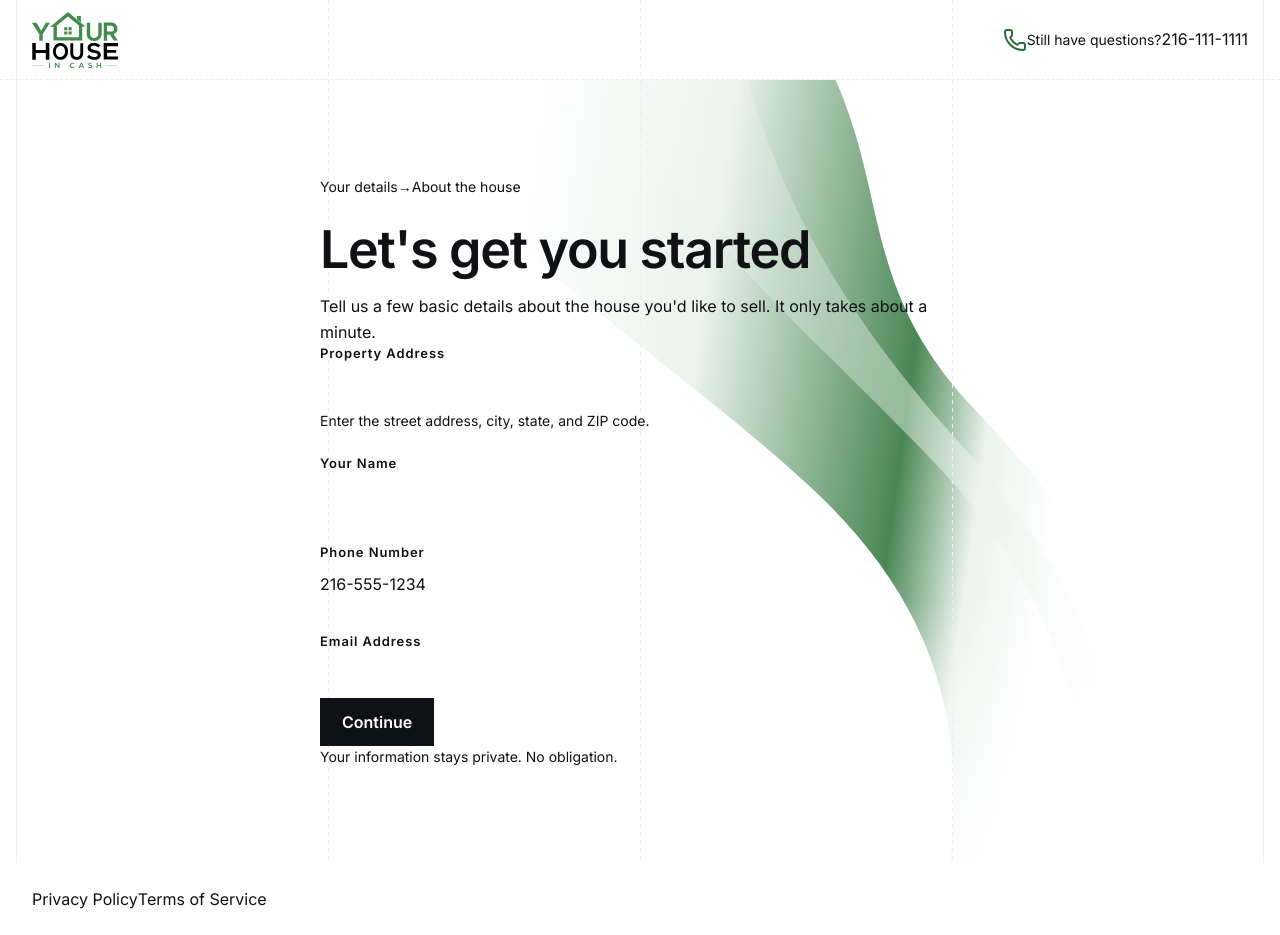
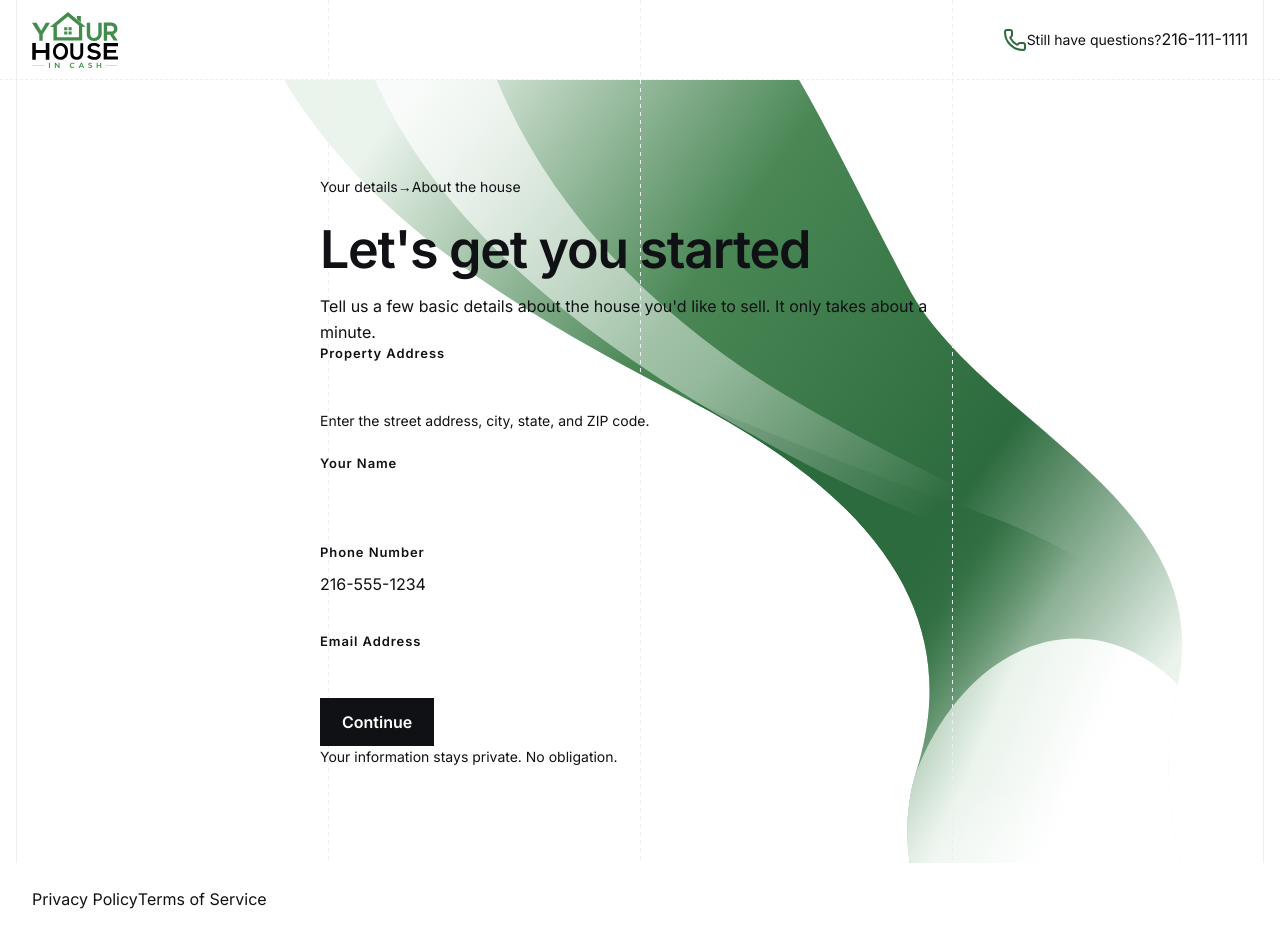
Before and after one commit to YHICAdmin/your-house-in-cash, a Next.js app: page /get-cash-offer in a window 1280 px wide. Built offline with nearby package versions, Linux system fonts and the light colour scheme.

Commit message:
feat: add static layered ribbon to seller form background

```diff
--- a/src/components/seller/seller-form.module.css
+++ b/src/components/seller/seller-form.module.css
@@ -1,6 +1,8 @@
 .main { overflow-x: clip; min-height: calc(100svh - 64px); }
 .background { position: absolute; inset: 0; z-index: -2; overflow: hidden; pointer-events: none; }
-.ribbon { position: absolute; width: 100%; min-width: 48rem; height: auto; max-width: none; left: 50%; transform: translateX(-50%); top: 0; }
+.ribbon { position: absolute; width: 48rem; height: auto; max-width: none; left: calc(50% + var(--spacing-l)); transform: translateX(-50%); top: 0; }
+@media (min-width: 48rem) { .ribbon { width: max(100%, 60rem); left: calc(50% + var(--spacing-s)); } }
+@media (min-width: 75rem) { .ribbon { width: 100%; left: 50%; } }
 .card { position: relative; width: 100%; max-width: 640px; margin-inline: auto; padding: var(--spacing-l); border-radius: var(--radius-medium); background: var(--color-surface); box-shadow: var(--shadow-floating); }
 .progress { display: flex; align-items: center; gap: var(--spacing-xs); margin-bottom: var(--spacing-m); color: var(--color-text-muted); }
 .progress li[aria-current="step"] { color: var(--color-brand); }
```
Also changed, not shown: project-documentation/website-specification/seller-form-page.md (+9 -7 lines), public/brand/seller-form-background.svg.
